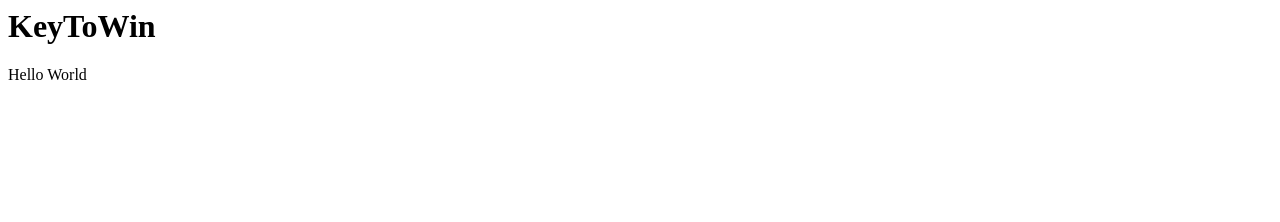
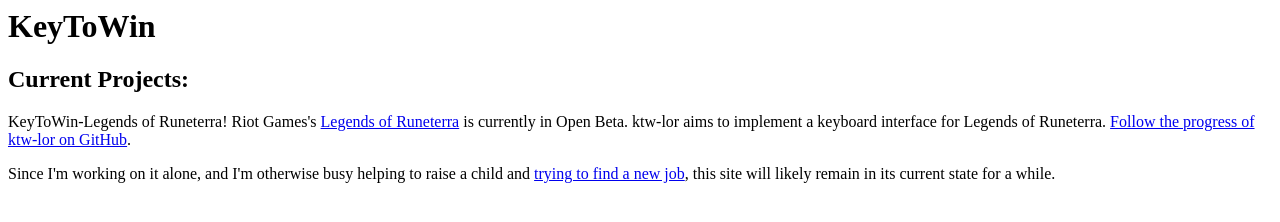
Before and after one commit to keytowin/keytowin.github.io, a plain HTML site: page index.html in a window 1280 px wide. Drawn offline with Linux system fonts and the light colour scheme.

Commit message:
updating index with more than just placeholder text

```diff
--- a/index.html
+++ b/index.html
@@ -4,8 +4,10 @@
 </head>
 <body>
   <main>
-  <h1>KeyToWin</h1>
-  <p>Hello World</p>
+    <h1>KeyToWin</h1>
+    <h2>Current Projects:</h2>
+    <p>KeyToWin-Legends of Runeterra! Riot Games's <a href="https://playruneterra.com/en-us/">Legends of Runeterra</a> is currently in Open Beta. ktw-lor aims to implement a keyboard interface for Legends of Runeterra. <a href="https://github.com/keytowin/ktw-lor">Follow the progress of ktw-lor on GitHub</a>.</p>
+    <p>Since I'm working on it alone, and I'm otherwise busy helping to raise a child and <a href="https://www.garcialo.com/resume">trying to find a new job</a>, this site will likely remain in its current state for a while.</p>
   </main>
 </body>
 </html>
```
